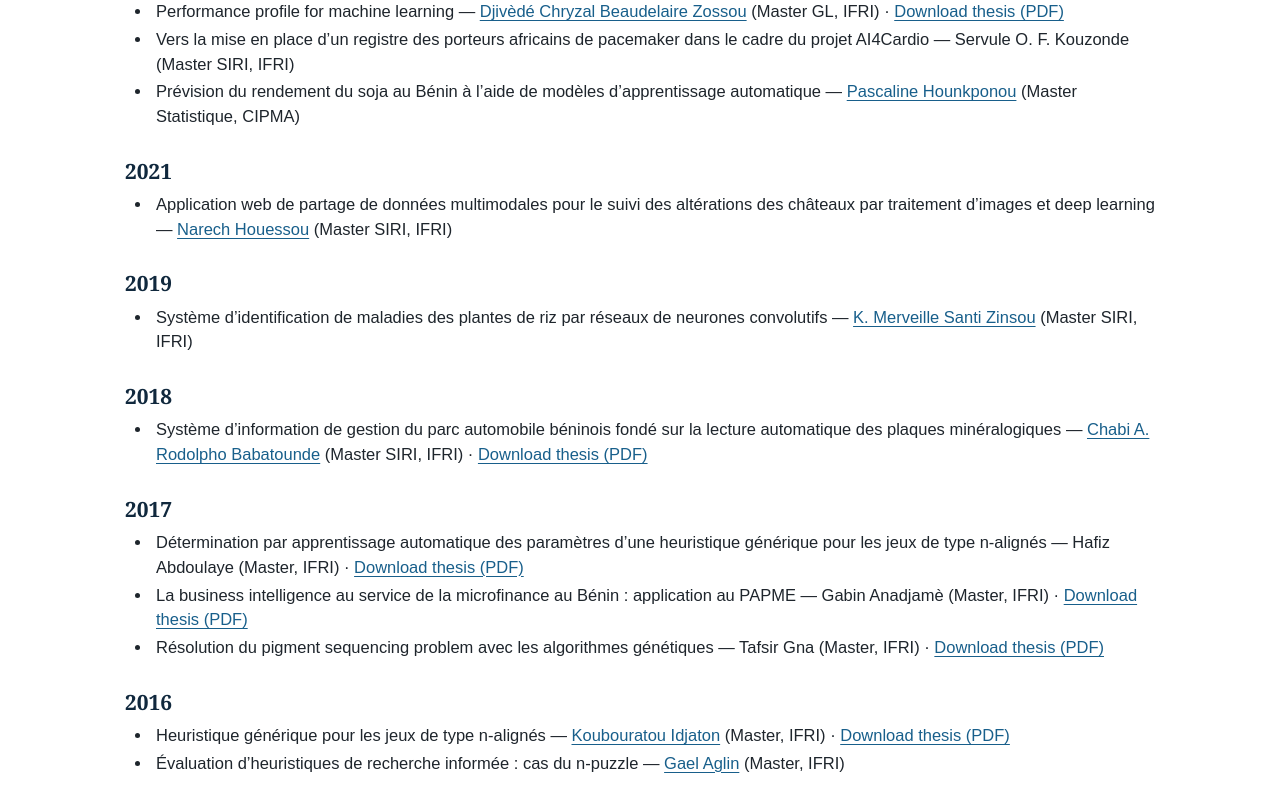
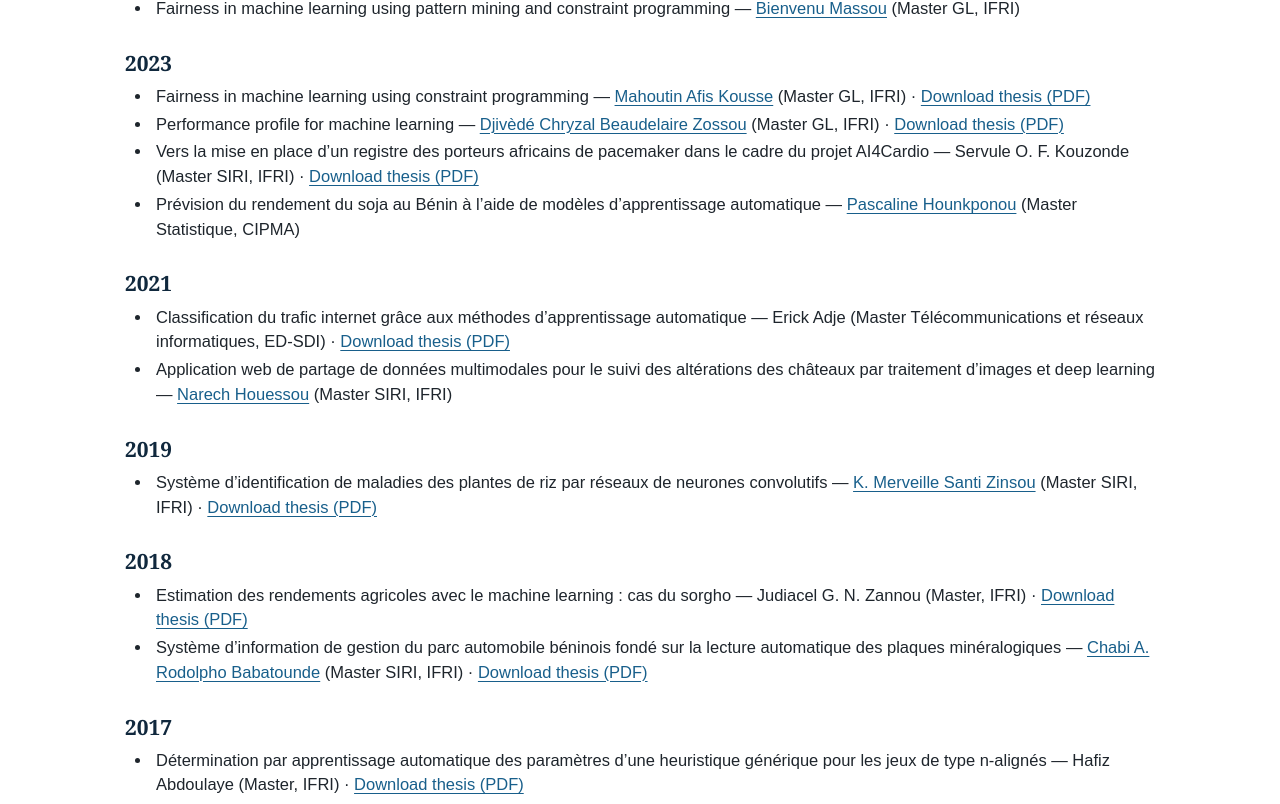
Before and after one commit to ratheilh/ratheilh.github.io, a Next.js app: page /en/supervision in a window 1280 px wide. Shown: the part 1735-2539 px from the top of the page. Built offline with nearby package versions, Linux system fonts and the light colour scheme.

Commit message:
version 3.1

```diff
--- a/app/encadrements/page.tsx
+++ b/app/encadrements/page.tsx
@@ -104,19 +104,44 @@ const linkedinProfiles = new Map<string, string>([
 ]);
 
 const thesisDocumentIds = new Map<string, string>([
-  ["master:2023:Djivèdé Chryzal Beaudelaire Zossou", "1gB0E8_QzI4DUn05OJd1VfMCZ_m0Q5XlD"],
-  ["master:2018:Chabi A. Rodolpho Babatounde", "12KSFfSWmUsVInf5y02gkbDjN76lq1pGT"],
-  ["master:2017:Hafiz Abdoulaye", "1Q5iVz6HyZ7ypAzMu7FidlqFL2L49Fp1_"],
-  ["master:2017:Gabin Anadjamè", "1RVSBnwQykbhCKYJips9X9u3QX2f8LMLW"],
-  ["master:2017:Tafsir Gna", "1-FkhVb39FS2e3v9WMe_D_6TZsSWdjibg"],
-  ["master:2016:Koubouratou Idjaton", "1PmR_gK4fUKOu_F2wuCCtlWwBFVtQe_A3"],
-  ["engineer:2023:Sênan Emeric Chris Gbodo", "1ebGQ6UgyU67ekG88Csup1KGvbi5NSPNf"],
-  ["engineer:2021:Sémiton Lémec Renaud Ahouandjinou", "1MZWF-DHAS6mXn-_MdXWkUW8pv3c689y5"],
-  ["engineer:2021:Bignon Murielle Souvenir Lokonon", "11DCmcclumqkm4YdbbFUlxIkFvnRXZWGO"],
-  ["engineer:2021:Yasminath Aïcha Sidi Ali", "1YkGu-lzbsrhA9ny8-pDIbF-c0-Zc_r6E"],
-  ["engineer:2019:Marianne A. O. Balogoun", "1IaSmp7Mo7bRxj3VL2ovUisGPoQB_XxAC"],
-  ["engineer:2019:Jean-Baptiste Maureen Sossou", "1tYV8kREPDYoMou1WCAvHkY8MwNA-R9fd"],
-  ["engineer:2019:Harold Silvère Kiossou", "1QCCtKpR4UimbqwcP6OUY6j34LuOnOe4l"],
+  ["master:2026:Défodji Eden Freddy Houndonougbo", "1vN-uaeNVplDGSYwPR-UqdFsrbKQw4pjt"],
+  ["master:2023:Mahoutin Afis Kousse", "1CHU3vbu2ZIL2S_7eqICynt_a_gWUl5z-"],
+  ["master:2023:Djivèdé Chryzal Beaudelaire Zossou", "1_JeA2Cwm-GzFwSS2nWnxbKSxW4SBsMR1"],
+  ["master:2023:Servule O. F. Kouzonde", "1PtncBrD6_A2gCuJHhRNR4n2wO94ejtG1"],
+  ["master:2021:Erick Adje", "106bdGYIAXA0q_5OnPgx5AIVMGjl_sZ9O"],
+  ["master:2019:K. Merveille Santi Zinsou", "1qwc11005mUpX8qre0i0sB6bxXCkxdk1b"],
+  ["master:2018:Judiacel G. N. Zannou", "1rHzIWKxnONvvzPdUr5b773jGYALrRMaL"],
+  ["master:2018:Chabi A. Rodolpho Babatounde", "1MlCbKiaJoZ_FzzKvjsap9W5_BeHgosX0"],
+  ["master:2017:Hafiz Abdoulaye", "1tRkWQ0qVqdWNvxpC7W4WH3ZGUKgvfYDK"],
+  ["master:2017:Gabin Anadjamè", "1-RzJM3go4blLLW5WE_8-BCB0YdN93ccU"],
+  ["master:2017:Tafsir Gna", "1uHzBTEvmWWPInXFrtlguDICIObdMysNj"],
+  ["master:2016:Koubouratou Idjaton", "1jGekeYX8-QTZCI7ACgfMRsWYsx2s4KW8"],
+  ["master:2016:Gael Aglin", "1oWvC5ULcJHLF0L9h6w29X9KW4AJp-2Di"],
+  ["engineer:2023:Sênan Emeric Chris Gbodo", "138nW9SL0Jwwob59cs89Nw-JuD7MaPynr"],
+  ["engineer:2021:Sémiton Lémec Renaud Ahouandjinou", "1_gwXr1T6pxs62-EWnAZEbwmskz6vzGe3"],
+  ["engineer:2021:Bignon Murielle Souvenir Lokonon", "1Jfh9GLLkiz0rgPKG9xCWlW5h2Xito66p"],
+  ["engineer:2021:Yasminath Aïcha Sidi Ali", "1FhbI3rEyXIo2TjO9i_EkVbl5ncSwPPSq"],
+  ["engineer:2019:Marianne A. O. Balogoun", "1O7koIc37NDGRP8fx9OD88NACwW5wRbYP"],
+  ["engineer:2019:Jean-Baptiste Maureen Sossou", "1iA-QYaUQOvNskDO_e9aFsJKoIWRmBx2f"],
+  ["engineer:2019:Harold Silvère Kiossou", "1TDvHq_XgENS0aTkvvRlAK4bPrrRDO9Q-"],
+  ["bachelor:2023:Karen Houeha", "1k8__IHlsKp8UwVrAtSk-_nfLi05Whemk"],
+  ["bachelor:2023:Esther Ahossi", "1Zi1sPomIFIEQbfPy8_FYe7oDfDngfGVZ"],
+  ["bachelor:2023:Damien Ulrich Doevi", "1NX61EMS-TFFYdvnZPRqJ220UCtQBKLiS"],
+  ["bachelor:2023:Prince Gédéon Yiségnon Guedje", "1m-IDqsX57PMBqhN4KoIA5pPed2E7-scB"],
+  ["bachelor:2022:Généreux Mahouzonssou Akotenou", "1ULnznhdw7uqMNqUWnkYhegEf6f3rFPK6"],
+  ["bachelor:2022:Bignon Klaus Précieux Bonou Selegbe", "1SPlB-yGGeyQn8x4PlB1KdEjJ4ykfLYQw"],
+  ["bachelor:2021:Ogbinto Samir Tafel Boni", "1LTfgbOvyeKwD3OWffg4TazrgNtmP5NVx"],
+  ["bachelor:2021:Marcellin Zinsou", "1pqrCYUYHY13y9k5daXmJT1X-pJDLXtGw"],
+  ["bachelor:2021:Lizzy Adjagba", "1opalflFZ0LWKL8Qb7gCuT-vllvwPUxxb"],
+  ["bachelor:2020:Aîchatou Oroubade", "1dsdRl2kCIk9_j91JTM7EvEBJfvGzbcO-"],
+  ["bachelor:2019:Mahoutin Afis Kousse", "1sIhsl8S_4W84xQ3mzK3SP_vNu83n0bAS"],
+  ["bachelor:2019:Gabriel Julien Agbossou", "1-c_NIEuTmNoudkY1nvTjy9j0Hg81WJXb"],
+  ["bachelor:2019:Mélaine Kiossou", "1sDWQKHUZdNPYMaW3GGEf4e9mL559Ky1-"],
+  ["bachelor:2018:Iffanice Houndayi", "1XgUushuUR9onpnd5I-PiJU6gGDxwTdG9"],
+  ["bachelor:2018:Abdias Dagbekpo", "1oAcHqQH8HvcPZoEVKOdF2rSIDaw7_QRC"],
+  ["bachelor:2018:Luc Atakpa", "1upjl_WIcSyYIjkD4i4sWcVI3TF6nFq1s"],
+  ["bachelor:2017:Marie-Parisius Houessou", "1HcBxLwlxNUMZqysVw_xENF3MaKP7XRuq"],
+  ["bachelor:2017:Ahouefa Pascale Ninon Kpossou", "1Gp7kMuFOXkNOy8HxreicLDr-KefggOGh"],
 ]);
 
 const doctoralSchool: Localized = {
@@ -202,6 +227,12 @@ const contributedDoctoralTheses: ContributedDoctoralThesis[] = [
 
 const masterTheses: ThesisGroup[] = [
   {
+    year: "2026",
+    items: [
+      "Mitigating biases in datasets using constraint programming-based undersampling — Défodji Eden Freddy Houndonougbo (Master SIRI, IFRI)",
+    ],
+  },
+  {
     year: "2025",
     items: [
       "Contributions à l’analyse multimodale dans la détection de la tuberculose : en République démocratique du Congo — Grace Kisambu Nsele (Master GL, IFRI)",
@@ -227,6 +258,7 @@ const masterTheses: ThesisGroup[] = [
   {
     year: "2021",
     items: [
+      "Classification du trafic internet grâce aux méthodes d’apprentissage automatique — Erick Adje (Master Télécommunications et réseaux informatiques, ED-SDI)",
       "Application web de partage de données multimodales pour le suivi des altérations des châteaux par traitement d’images et deep learning — Narech Houessou (Master SIRI, IFRI)",
     ],
   },
@@ -239,6 +271,7 @@ const masterTheses: ThesisGroup[] = [
   {
     year: "2018",
     items: [
+      "Estimation des rendements agricoles avec le machine learning : cas du sorgho — Judiacel G. N. Zannou (Master, IFRI)",
       "Système d’information de gestion du parc automobile béninois fondé sur la lecture automatique des plaques minéralogiques — Chabi A. Rodolpho Babatounde (Master SIRI, IFRI)",
     ],
   },
@@ -253,8 +286,8 @@ const masterTheses: ThesisGroup[] = [
   {
     year: "2016",
     items: [
-      "Heuristique générique pour les jeux de type n-alignés — Koubouratou Idjaton (Master, IFRI)",
-      "Évaluation d’heuristiques de recherche informée : cas du n-puzzle — Gael Aglin (Master, IFRI)",
+      "Évaluation d’heuristiques de recherche informée : cas du n-puzzle — Koubouratou Idjaton (Master, IFRI)",
+      "Heuristique générique pour les jeux de type n-alignés — Gael Aglin (Master, IFRI)",
     ],
   },
 ];
```
